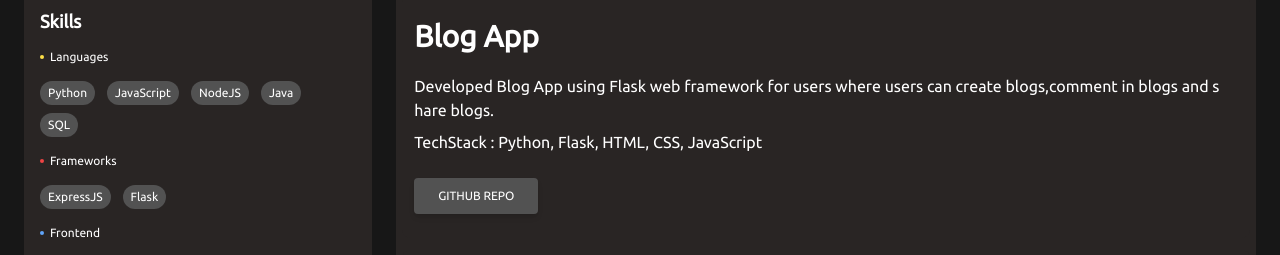
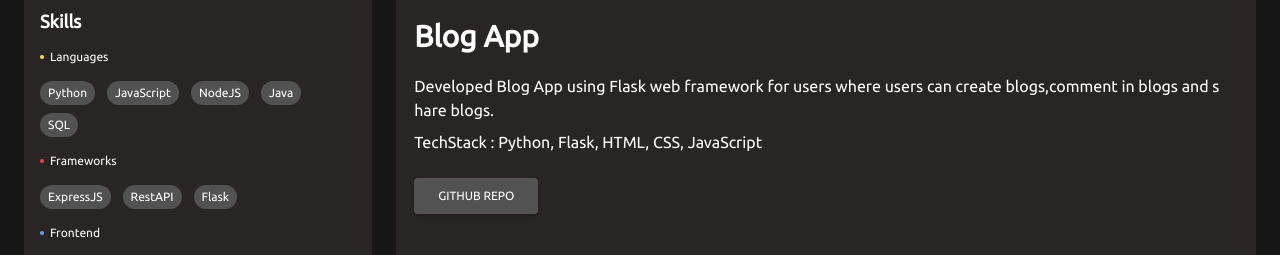
Before and after one commit to SAM-BOGHARA/PortfolioWebsite, a React (Create React App) app: page / in a window 1280 px wide. Shown: the part 726-981 px from the top of the page. Built offline with nearby package versions, Linux system fonts and the light colour scheme.

Commit message:
Portfolio Deployment skill added

```diff
--- a/src/components/Skills.jsx
+++ b/src/components/Skills.jsx
@@ -71,6 +71,13 @@ function Skills() {
                     <div className="text-xs">
                         <span color="text-label-2 dark:text-dark-label-2"></span>
                         <div
+                            className="inline-flex bg-neutral-600  mr-3 items-center px-2 text-xs leading-6 rounded-full text-label-3 dark:text-dark-label-3 bg-fill-3 dark:bg-dark-fill-3">
+                            RestAPI
+                        </div>
+                    </div>
+                    <div className="text-xs">
+                        <span color="text-label-2 dark:text-dark-label-2"></span>
+                        <div
                             className="inline-flex bg-neutral-600  mr-3 items-center px-2 whitespace-nowrap text-xs leading-6 rounded-full text-label-3 dark:text-dark-label-3 bg-fill-3 dark:bg-dark-fill-3">
                             Flask
                         </div>
```
